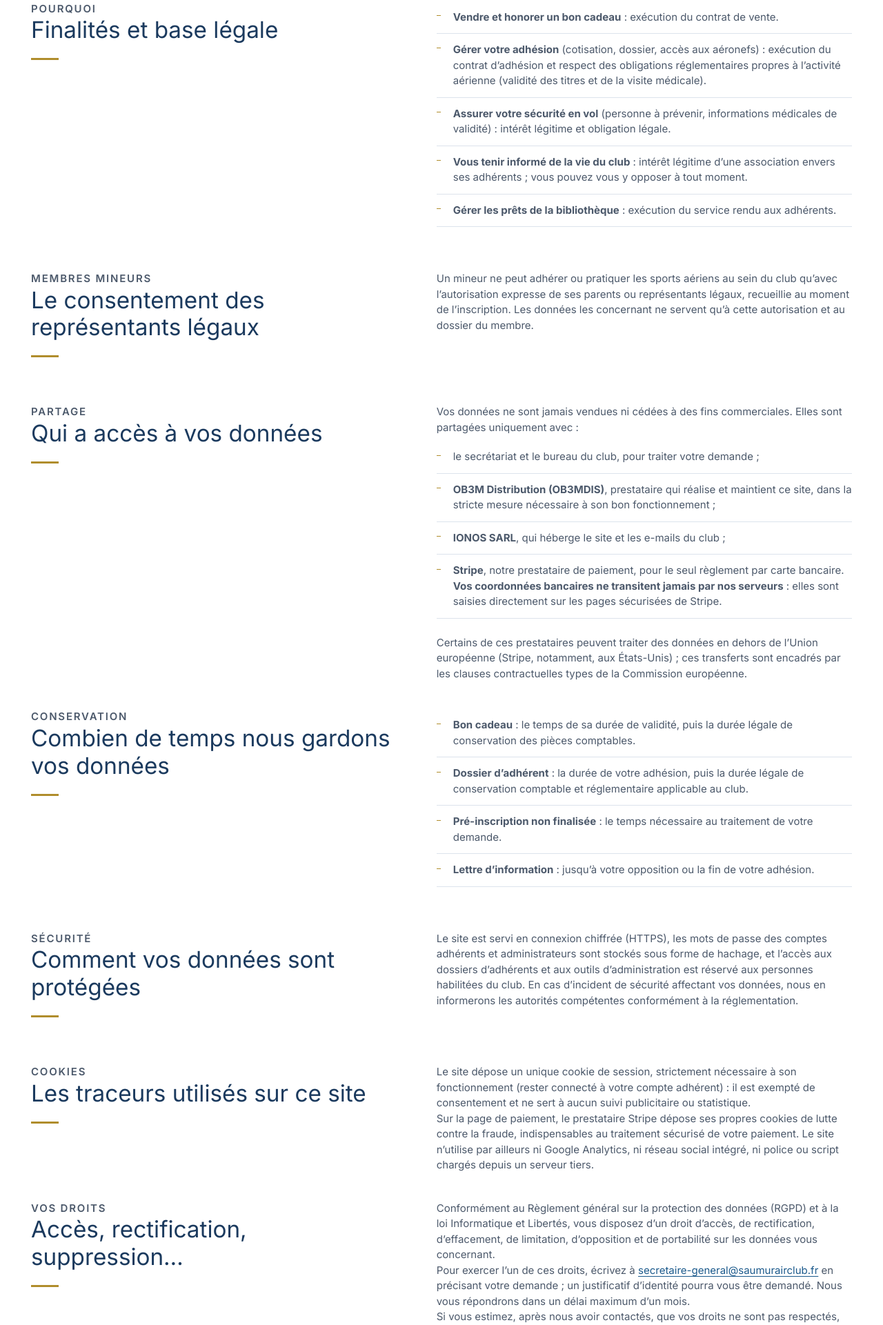
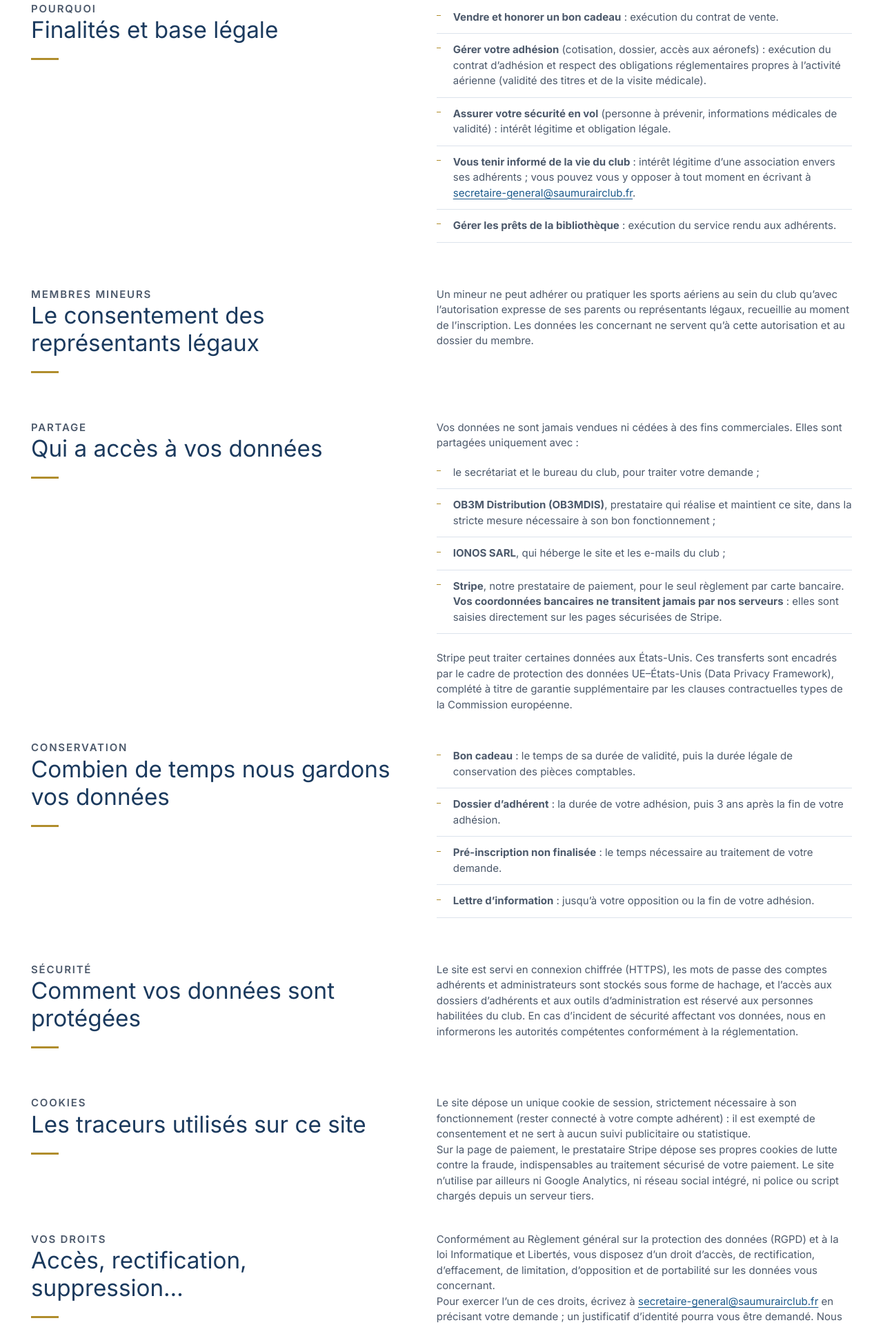
Before and after one commit to ob3m-distribution/aeroclubsaumur, a PHP site: page /confidentialite in a window 1280 px wide. Shown: the part 854-2775 px from the top of the page at 69% size. Run offline with PHP 8.4, Linux system fonts and the light colour scheme; data that the repository does not hold is empty.

Commit message:
Commit automatique de fin de tache (session Claude Code, 2026-09-05 15:53)

```diff
--- a/site/confidentialite.php
+++ b/site/confidentialite.php
@@ -77,7 +77,9 @@ require __DIR__ . '/inc/hero.php';
           <li><strong>Assurer votre sécurité en vol</strong> (personne à prévenir,
             informations médicales de validité) : intérêt légitime et obligation légale.</li>
           <li><strong>Vous tenir informé de la vie du club</strong> : intérêt légitime d’une
-            association envers ses adhérents ; vous pouvez vous y opposer à tout moment.</li>
+            association envers ses adhérents ; vous pouvez vous y opposer à tout moment en
+            écrivant à
+            <a href="mailto:<?= e(CLUB['email']) ?>"><?= e(CLUB['email']) ?></a>.</li>
           <li><strong>Gérer les prêts de la bibliothèque</strong> : exécution du service
             rendu aux adhérents.</li>
         </ul>
@@ -120,9 +122,10 @@ require __DIR__ . '/inc/hero.php';
             de Stripe.</li>
         </ul>
         <p style="margin-top:.75rem">
-          Certains de ces prestataires peuvent traiter des données en dehors de l’Union
-          européenne (Stripe, notamment, aux États-Unis) ; ces transferts sont encadrés par
-          les clauses contractuelles types de la Commission européenne.
+          Stripe peut traiter certaines données aux États-Unis. Ces transferts sont encadrés
+          par le cadre de protection des données UE–États-Unis (Data Privacy Framework),
+          complété à titre de garantie supplémentaire par les clauses contractuelles types
+          de la Commission européenne.
         </p>
       </div>
     </div>
@@ -136,8 +139,8 @@ require __DIR__ . '/inc/hero.php';
         <ul class="liste-check" style="margin-top:0">
           <li><strong>Bon cadeau</strong> : le temps de sa durée de validité, puis la durée
             légale de conservation des pièces comptables.</li>
-          <li><strong>Dossier d’adhérent</strong> : la durée de votre adhésion, puis la
-            durée légale de conservation comptable et réglementaire applicable au club.</li>
+          <li><strong>Dossier d’adhérent</strong> : la durée de votre adhésion, puis
+            3 ans après la fin de votre adhésion.</li>
           <li><strong>Pré-inscription non finalisée</strong> : le temps nécessaire au
             traitement de votre demande.</li>
           <li><strong>Lettre d’information</strong> : jusqu’à votre opposition ou la fin de
```
